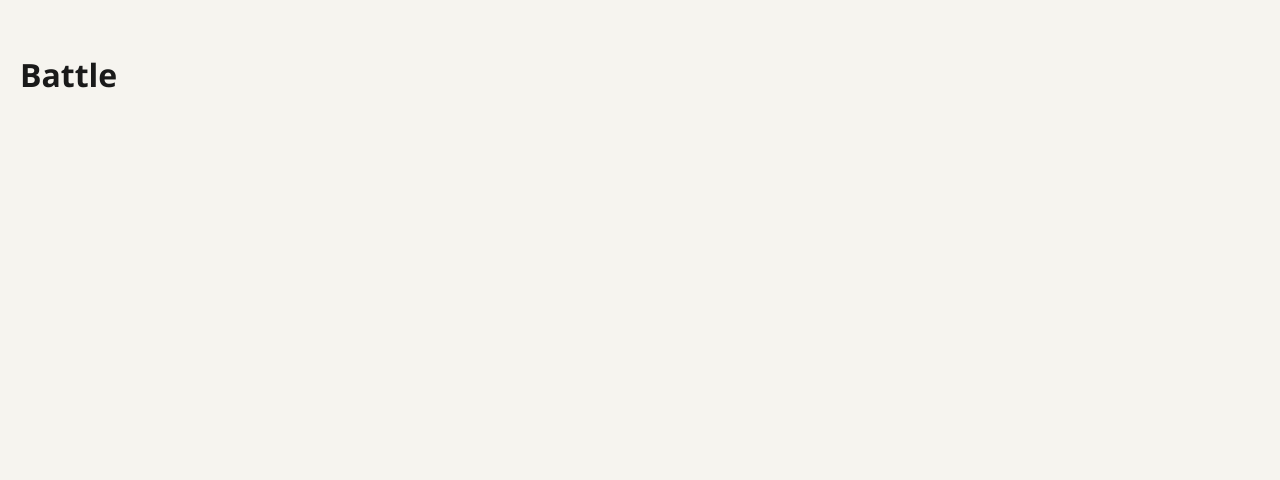
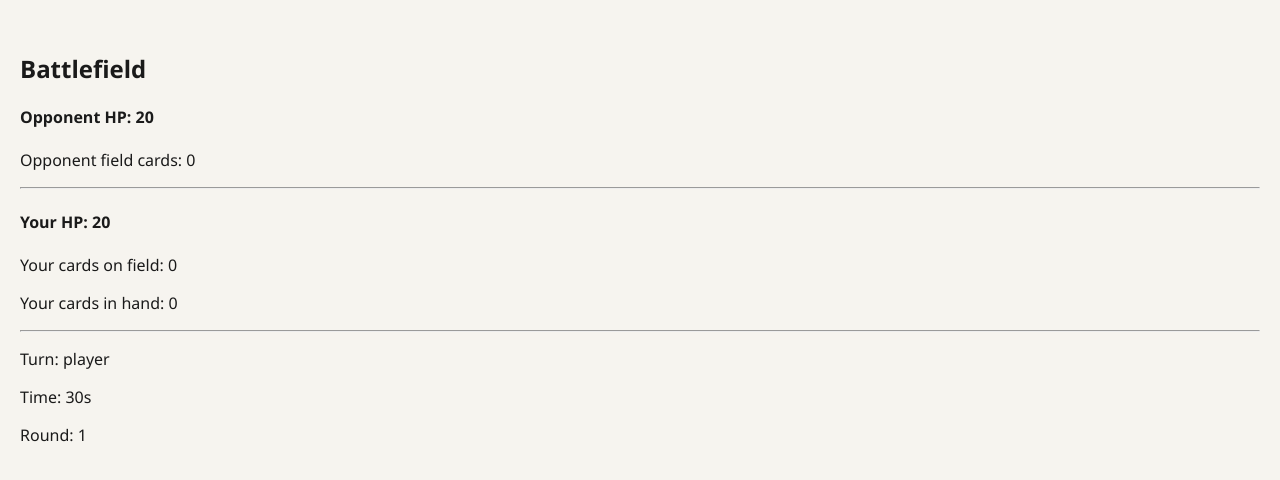
Before and after one commit to DarcRosya/HAM, a React (Vite) app in the folder client/: page /battle in a window 1280 px wide. Shown: the top 480 px of the page. Built offline with nearby package versions, Linux system fonts and the light colour scheme; sample sign-in values are in the browser's storage.

Commit message:
feat(battle): add gameState structure with player, opponent and gameInfo

```diff
--- a/client/src/pages/Battle.jsx
+++ b/client/src/pages/Battle.jsx
@@ -1,3 +1,53 @@
+import { useState } from "react";
+
 export default function Battle() {
-    return <h1>Battle</h1>;
+  const [gameState, setGameState] = useState({
+    player: {
+      health: 20,
+      hand: [],
+      field: []
+    },
+    opponent: {
+      health: 20,
+      field: []
+    },
+    gameInfo: {
+      turn: "player",
+      timer: 30,
+      round: 1
+    }
+  });
+
+  return (
+    <div>
+      <h2>Battlefield</h2>
+
+      <div>
+        <h4>Opponent HP: {gameState.opponent.health}</h4>
+        <p>Opponent field cards: {gameState.opponent.field.length}</p>
+      </div>
+
+      <hr/>
+
+      <div>
+        <h4>Your HP: {gameState.player.health}</h4>
+
+        <div>
+          <p>Your cards on field: {gameState.player.field.length}</p>
+        </div>
+
+        <div>
+          <p>Your cards in hand: {gameState.player.hand.length}</p>
+        </div>
+
+        <hr/>
+
+        <div>
+          <p>Turn: {gameState.gameInfo.turn}</p>
+          <p>Time: {gameState.gameInfo.timer}s</p>
+          <p>Round: {gameState.gameInfo.round}</p>
+        </div>
+      </div>
+    </div>
+  );
 }
```
